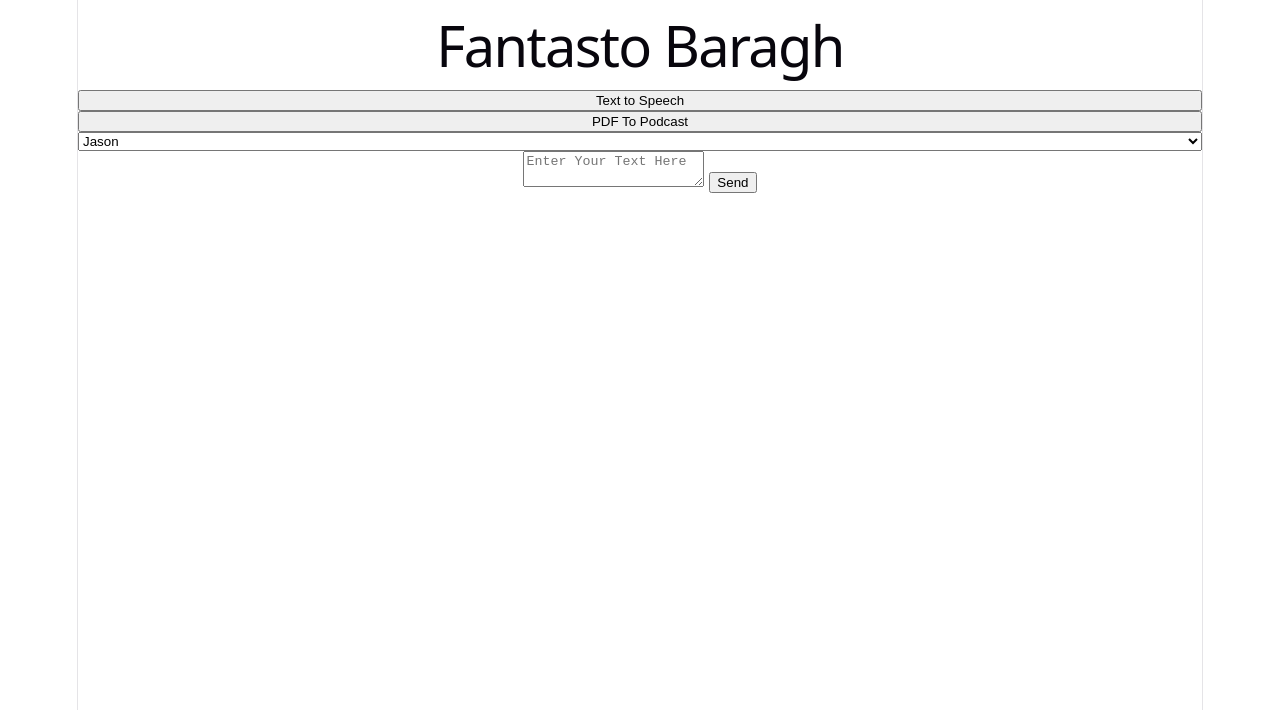
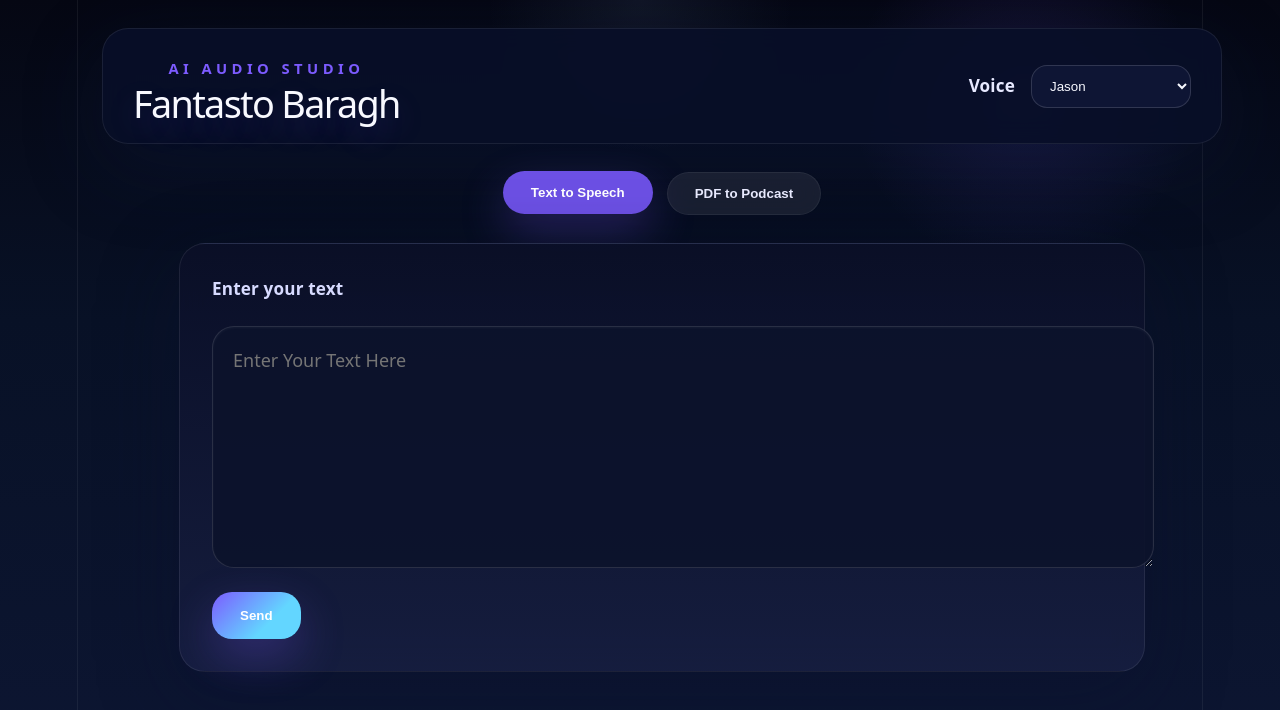
Before and after one commit to amanthegr8t0-ship-it/fantasto-bargh, a React (Vite) app in the folder fantasto-frontend/: page / in a window 1280 px wide. Shown: the top 710 px of the page. Built offline with nearby package versions, Linux system fonts and the light colour scheme.

Commit message:
feat: Phase 6.3 retrieval service and React styling

```diff
--- a/fantasto-frontend/src/App.css
+++ b/fantasto-frontend/src/App.css
@@ -182,3 +182,280 @@
     border-right-color: var(--border);
   }
 }
+
+.app-shell {
+  width: min(1120px, 100%);
+  margin: 0 auto;
+  padding: 28px 24px 40px;
+  display: flex;
+  flex-direction: column;
+  gap: 28px;
+  position: relative;
+}
+
+.app-shell::before {
+  content: '';
+  position: fixed;
+  inset: 0;
+  z-index: -1;
+  background: radial-gradient(circle at top left, rgba(119, 97, 255, 0.2), transparent 24%),
+    radial-gradient(circle at 20% 15%, rgba(255, 255, 255, 0.18), transparent 18%),
+    radial-gradient(circle at 85% 10%, rgba(105, 255, 223, 0.14), transparent 18%),
+    linear-gradient(180deg, #070b1b 0%, #0f1637 45%, #121a43 100%);
+}
+
+.app-shell::after {
+  content: '';
+  position: fixed;
+  inset: 0;
+  z-index: -1;
+  pointer-events: none;
+  background-image: radial-gradient(circle, rgba(255, 255, 255, 0.32) 1px, transparent 1px);
+  background-size: 60px 60px;
+  opacity: 0.18;
+}
+
+.app-header {
+  display: flex;
+  align-items: center;
+  justify-content: space-between;
+  gap: 20px;
+  flex-wrap: wrap;
+  padding: 26px 30px;
+  border-radius: 26px;
+  background: rgba(8, 15, 40, 0.9);
+  border: 1px solid rgba(255, 255, 255, 0.08);
+  box-shadow: 0 24px 80px rgba(15, 28, 72, 0.28);
+  backdrop-filter: blur(12px);
+}
+
+.eyebrow {
+  margin: 0 0 10px;
+  text-transform: uppercase;
+  letter-spacing: 0.3em;
+  font-size: 0.82rem;
+  font-weight: 700;
+  color: #7c5bff;
+}
+
+.app-header h1 {
+  margin: 0;
+  font-size: clamp(2.1rem, 2.6vw, 3rem);
+  color: #f8f9ff;
+  text-shadow: 0 12px 30px rgba(124, 91, 255, 0.22);
+}
+
+.model-control {
+  display: flex;
+  align-items: center;
+  gap: 16px;
+}
+
+.model-control label {
+  font-size: 0.95rem;
+  font-weight: 600;
+  color: #e7e9ff;
+}
+
+.model-control select {
+  min-width: 160px;
+  padding: 12px 14px;
+  border-radius: 16px;
+  border: 1px solid rgba(255, 255, 255, 0.14);
+  background: rgba(15, 22, 54, 0.96);
+  color: #f7f8ff;
+  transition: border-color 0.2s, box-shadow 0.2s;
+}
+
+.model-control select:focus {
+  outline: none;
+  border-color: #7c5bff;
+  box-shadow: 0 0 0 4px rgba(124, 91, 255, 0.18);
+}
+
+.tabs {
+  display: flex;
+  gap: 14px;
+  justify-content: center;
+  flex-wrap: wrap;
+}
+
+.tab-button {
+  border: none;
+  background: rgba(255, 255, 255, 0.08);
+  color: #e9ebff;
+  padding: 14px 28px;
+  border-radius: 999px;
+  font-weight: 600;
+  cursor: pointer;
+  transition: transform 0.2s, background 0.2s, box-shadow 0.2s;
+  backdrop-filter: blur(12px);
+  box-shadow: inset 0 0 0 1px rgba(255, 255, 255, 0.06);
+}
+
+.tab-button:hover,
+.tab-button.active {
+  background: rgba(124, 91, 255, 0.88);
+  color: #fff;
+  transform: translateY(-1px);
+  box-shadow: 0 18px 45px rgba(124, 91, 255, 0.28);
+}
+
+.tab-panel {
+  display: flex;
+  justify-content: center;
+}
+
+.panel {
+  width: 100%;
+  max-width: 900px;
+  background: rgba(12, 19, 45, 0.94);
+  border-radius: 26px;
+  border: 1px solid rgba(255, 255, 255, 0.08);
+  box-shadow: 0 24px 80px rgba(10, 18, 48, 0.36);
+  padding: 32px;
+  display: flex;
+  flex-direction: column;
+  gap: 24px;
+  backdrop-filter: blur(12px);
+}
+
+.panel-tts {
+  background: linear-gradient(180deg, rgba(10, 15, 39, 0.98), rgba(22, 30, 63, 0.96));
+}
+
+.panel-podcast {
+  background: linear-gradient(180deg, rgba(12, 18, 44, 0.98), rgba(28, 34, 66, 0.96));
+}
+
+.field-label {
+  font-size: 0.95rem;
+  font-weight: 600;
+  color: #d7dbff;
+  text-align: left;
+}
+
+.panel-textarea {
+  width: 100%;
+  min-height: 200px;
+  border-radius: 22px;
+  border: 1px solid rgba(255, 255, 255, 0.12);
+  padding: 20px;
+  resize: vertical;
+  font: inherit;
+  color: #f1f2ff;
+  background: rgba(12, 19, 44, 0.92);
+  box-shadow: inset 0 1px 3px rgba(255, 255, 255, 0.05);
+}
+
+.file-input-group {
+  display: flex;
+  flex-direction: column;
+  align-items: flex-start;
+  gap: 10px;
+}
+
+.file-input {
+  width: 100%;
+  max-width: 420px;
+  padding: 16px 18px;
+  border-radius: 18px;
+  border: 1px solid rgba(255, 255, 255, 0.12);
+  background: rgba(19, 27, 60, 0.96);
+  color: #f4f5ff;
+  cursor: pointer;
+}
+
+.file-input::-webkit-file-upload-button {
+  background: rgba(124, 91, 255, 0.12);
+  border: none;
+  padding: 10px 14px;
+  border-radius: 14px;
+  color: #f4f5ff;
+  cursor: pointer;
+}
+
+.panel-actions {
+  display: flex;
+  flex-wrap: wrap;
+  align-items: center;
+  gap: 16px;
+  justify-content: space-between;
+}
+
+.primary-button {
+  border: none;
+  background: linear-gradient(135deg, #7c5bff, #63d6ff 65%);
+  color: #fff;
+  font-weight: 700;
+  padding: 16px 28px;
+  border-radius: 20px;
+  box-shadow: 0 18px 45px rgba(124, 91, 255, 0.28);
+  cursor: pointer;
+  transition: transform 0.2s, filter 0.2s, box-shadow 0.2s;
+}
+
+.primary-button:hover:not(:disabled) {
+  transform: translateY(-1px);
+  filter: brightness(1.05);
+  box-shadow: 0 22px 50px rgba(124, 91, 255, 0.36);
+}
+
+.primary-button:disabled {
+  opacity: 0.65;
+  cursor: not-allowed;
+}
+
+.status-text {
+  color: #d8dafe;
+  font-size: 1rem;
+  min-height: 1.4rem;
+}
+
+.audio-card {
+  padding-top: 18px;
+  border: 1px solid rgba(124, 91, 255, 0.18);
+  border-radius: 22px;
+  background: linear-gradient(180deg, rgba(18, 25, 55, 0.88), rgba(14, 18, 42, 0.94));
+  box-shadow: 0 24px 60px rgba(16, 30, 70, 0.28);
+  backdrop-filter: blur(14px);
+  padding: 20px;
+}
+
+.audio-player {
+  width: 100%;
+  min-height: 64px;
+  border-radius: 18px;
+  overflow: hidden;
+  background: radial-gradient(circle at 30% 20%, rgba(124, 91, 255, 0.18), transparent 35%),
+    linear-gradient(180deg, rgba(255, 255, 255, 0.04), rgba(255, 255, 255, 0.08));
+  border: 1px solid rgba(124, 91, 255, 0.22);
+  box-shadow: inset 0 0 0 1px rgba(255, 255, 255, 0.04);
+}
+
+.audio-player::-webkit-media-controls-panel {
+  background: rgba(12, 22, 49, 0.9);
+}
+
+.audio-player::-webkit-media-controls-play-button,
+.audio-player::-webkit-media-controls-volume-slider {
+  filter: drop-shadow(0 0 6px rgba(124, 91, 255, 0.45));
+}
+
+@media (max-width: 720px) {
+  .app-shell {
+    padding: 20px 18px 32px;
+  }
+
+  .app-header {
+    padding: 18px 18px;
+  }
+
+  .tab-button {
+    flex: 1 1 100%;
+  }
+
+  .panel {
+    padding: 24px;
+  }
+}
--- a/fantasto-frontend/src/App.jsx
+++ b/fantasto-frontend/src/App.jsx
@@ -9,17 +9,31 @@ function App() {
   const [activeTab, setActiveTab] = useState("tts")
 
   return (
-    <>
+    <div className="app-shell">
+      <header className="app-header">
+        <div>
+          <p className="eyebrow">AI Audio Studio</p>
           <h1>Fantasto Baragh</h1>
-      <button onClick={() => setActiveTab("tts")}>Text to Speech</button>
-      <button onClick={() => setActiveTab("podcast")}>PDF To Podcast</button>
-      <select value={activemodel} onChange={(e) => setActiveModel(e.target.value)}>
+        </div>
+        <div className="model-control">
+          <label htmlFor="model-select">Voice</label>
+          <select id="model-select" value={activemodel} onChange={(e) => setActiveModel(e.target.value)}>
             <option value="Jason">Jason</option>
             <option value="Aria">Aria</option>
           </select>
+        </div>
+      </header>
+
+      <div className="tabs">
+        <button className={`tab-button ${activeTab === "tts" ? "active" : ""}`} onClick={() => setActiveTab("tts")}>Text to Speech</button>
+        <button className={`tab-button ${activeTab === "podcast" ? "active" : ""}`} onClick={() => setActiveTab("podcast")}>PDF to Podcast</button>
+      </div>
+
+      <main className="tab-panel">
         {activeTab === "tts" && <TTSTab model={activemodel} />}
         {activeTab === "podcast" && <PODCASTTAB model={activemodel} />}
-    </>
+      </main>
+    </div>
   )
 }
 
--- a/fantasto-frontend/src/PODCASTTAB.jsx
+++ b/fantasto-frontend/src/PODCASTTAB.jsx
@@ -41,8 +41,29 @@ function PODCASTTAB({model}){
     }
     }, 3000)
   }
-  return(<div> <input type="file" accept='.pdf' onChange={(e) => setPdfFile(e.target.files[0])}/>  <button onClick={Generate} disabled={isloading}>Generate</button> <p>{trackStatus}</p> {finalResult && <audio controls src={URL.createObjectURL(finalResult)} />} </div>
-    )
+  return (
+    <div className="panel panel-podcast">
+      <div className="file-input-group">
+        <label className="field-label" htmlFor="pdf-upload">Upload PDF</label>
+        <input
+          id="pdf-upload"
+          className="file-input"
+          type="file"
+          accept='.pdf'
+          onChange={(e) => setPdfFile(e.target.files[0])}
+        />
+      </div>
+      <div className="panel-actions">
+        <button className="primary-button" onClick={Generate} disabled={isloading}>Generate</button>
+        <span className="status-text">{trackStatus}</span>
+      </div>
+      {finalResult && (
+        <div className="audio-card">
+          <audio className="audio-player" controls src={URL.createObjectURL(finalResult)} />
+        </div>
+      )}
+    </div>
+  )
 }
 
 export default PODCASTTAB
--- a/fantasto-frontend/src/TTSTab.jsx
+++ b/fantasto-frontend/src/TTSTab.jsx
@@ -30,8 +30,27 @@ const Send = async () => {setisloading(true)
   }
   }, 3000)
   }
-  return ( <div> <textarea value={ttxtext} onChange={(e) => setTtstext(e.target.value)}placeholder="Enter Your Text Here"></textarea>  <button onClick={Send} disabled={isloading}>Send</button> <p>{trackStatus}</p>
-      {finalTtsResult && <audio controls src={URL.createObjectURL(finalTtsResult)} />} </div>)
-      }
+  return (
+    <div className="panel panel-tts">
+      <label className="field-label" htmlFor="tts-text">Enter your text</label>
+      <textarea
+        id="tts-text"
+        className="panel-textarea"
+        value={ttxtext}
+        onChange={(e) => setTtstext(e.target.value)}
+        placeholder="Enter Your Text Here"
+      ></textarea>
+      <div className="panel-actions">
+        <button className="primary-button" onClick={Send} disabled={isloading}>Send</button>
+        <span className="status-text">{trackStatus}</span>
+      </div>
+      {finalTtsResult && (
+        <div className="audio-card">
+          <audio className="audio-player" controls src={URL.createObjectURL(finalTtsResult)} />
+        </div>
+      )}
+    </div>
+  )
+}
 
 export default TTSTab
--- a/fantasto-frontend/src/index.css
+++ b/fantasto-frontend/src/index.css
@@ -1,15 +1,15 @@
 :root {
-  --text: #6b6375;
-  --text-h: #08060d;
-  --bg: #fff;
-  --border: #e5e4e7;
-  --code-bg: #f4f3ec;
-  --accent: #aa3bff;
-  --accent-bg: rgba(170, 59, 255, 0.1);
-  --accent-border: rgba(170, 59, 255, 0.5);
-  --social-bg: rgba(244, 243, 236, 0.5);
+  --text: #d7d9ff;
+  --text-h: #fafcff;
+  --bg: #050713;
+  --border: rgba(255, 255, 255, 0.08);
+  --code-bg: rgba(255, 255, 255, 0.06);
+  --accent: #96b8ff;
+  --accent-bg: rgba(114, 96, 255, 0.14);
+  --accent-border: rgba(114, 96, 255, 0.35);
+  --social-bg: rgba(100, 124, 255, 0.12);
   --shadow:
-    rgba(0, 0, 0, 0.1) 0 10px 15px -3px, rgba(0, 0, 0, 0.05) 0 4px 6px -2px;
+    rgba(14, 20, 60, 0.18) 0 10px 25px -5px, rgba(39, 52, 110, 0.16) 0 4px 8px -2px;
 
   --sans: system-ui, 'Segoe UI', Roboto, sans-serif;
   --heading: system-ui, 'Segoe UI', Roboto, sans-serif;
@@ -17,7 +17,7 @@
 
   font: 18px/145% var(--sans);
   letter-spacing: 0.18px;
-  color-scheme: light dark;
+  color-scheme: dark;
   color: var(--text);
   background: var(--bg);
   font-synthesis: none;
@@ -52,6 +52,11 @@
 
 body {
   margin: 0;
+  min-height: 100vh;
+  background: radial-gradient(circle at top, rgba(150, 190, 255, 0.08), transparent 15%),
+    radial-gradient(circle at 80% 12%, rgba(120, 90, 255, 0.14), transparent 14%),
+    linear-gradient(180deg, #050713 0%, #081126 40%, #0d1633 100%);
+  color: var(--text);
 }
 
 #root {
@@ -59,7 +64,7 @@ body {
   max-width: 100%;
   margin: 0 auto;
   text-align: center;
-  border-inline: 1px solid var(--border);
+  border-inline: 1px solid rgba(255, 255, 255, 0.06);
   min-height: 100svh;
   display: flex;
   flex-direction: column;
```
Also changed, not shown: 2 other files (tests, documents, lock files or other folders). Lines whose indentation alone changed are shown as unchanged.
